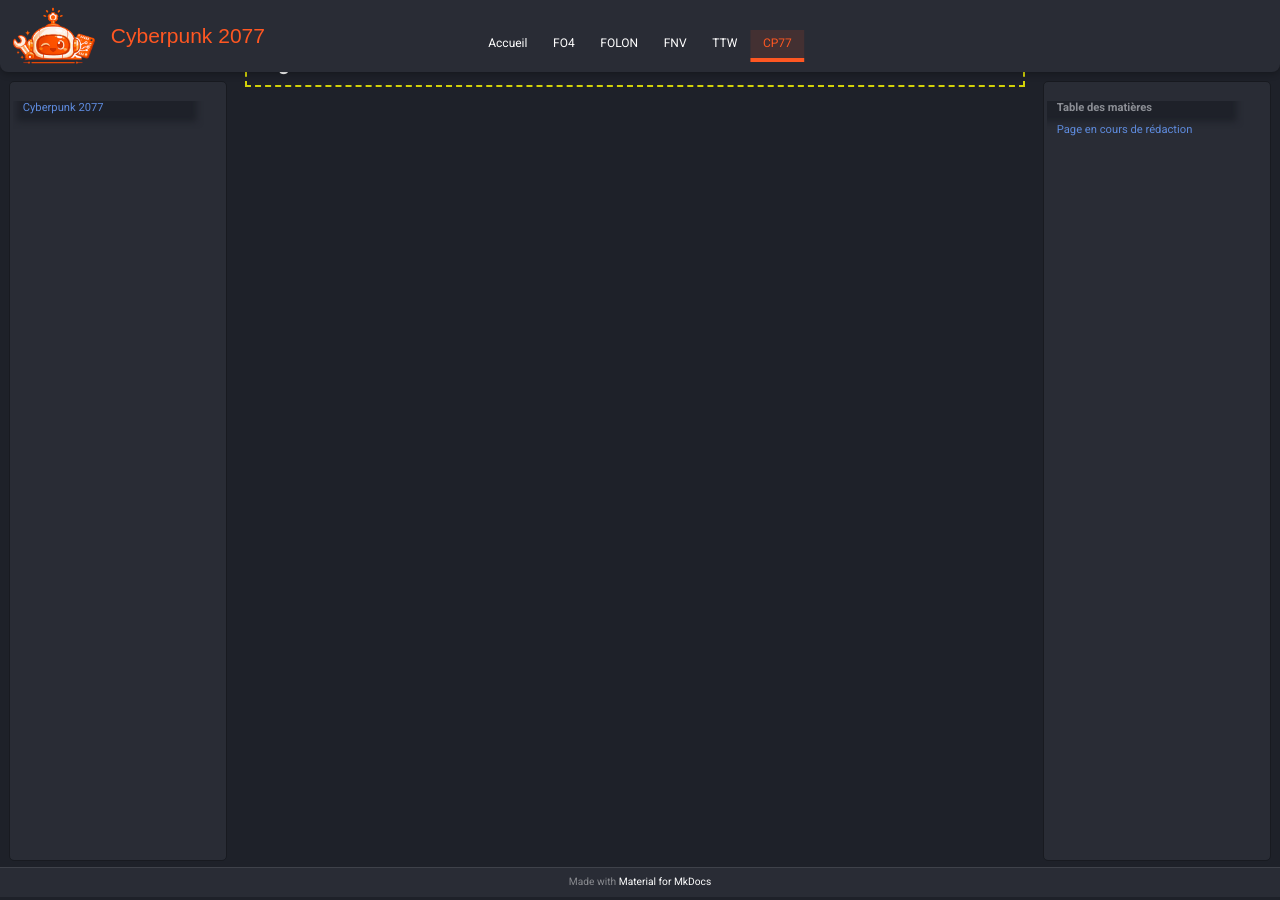
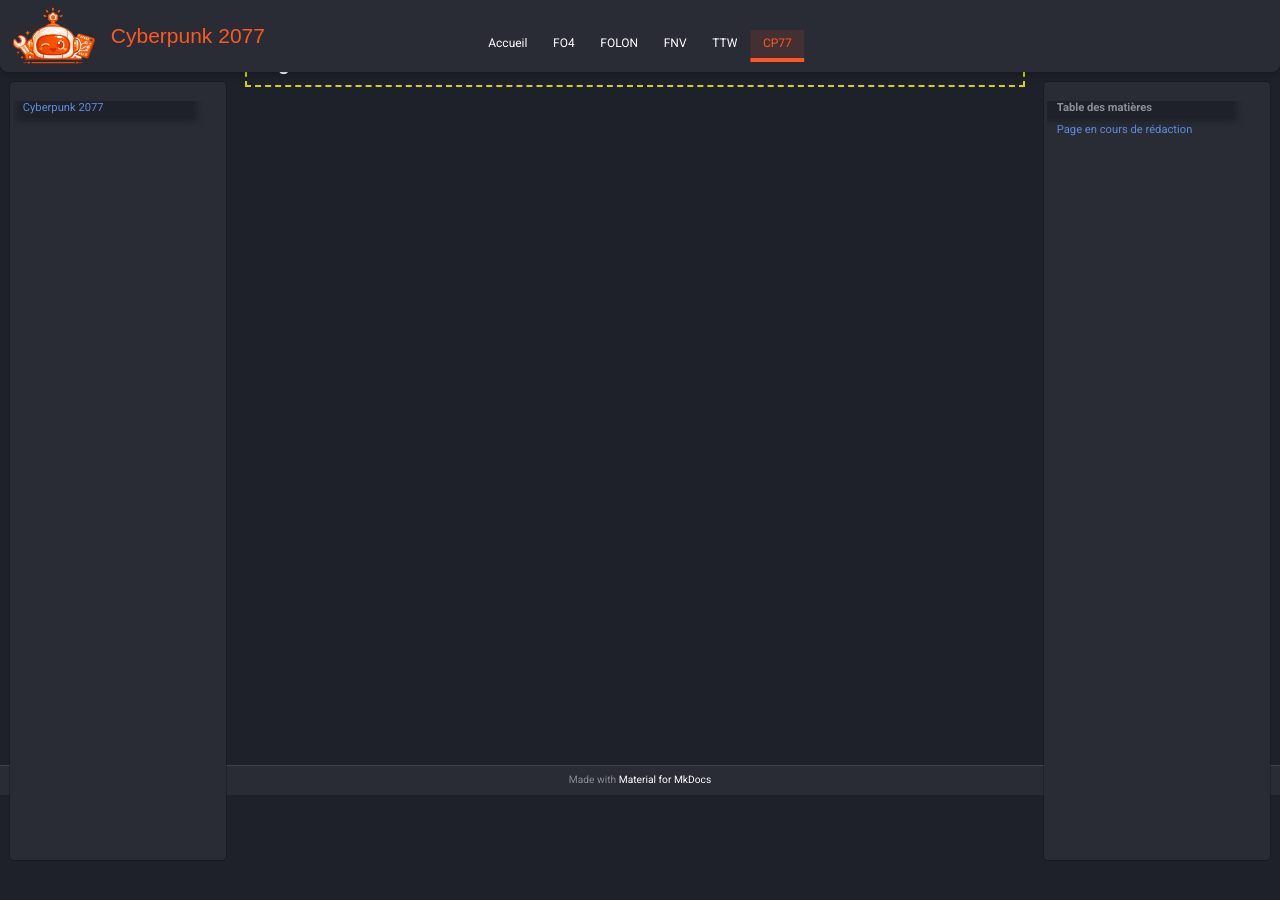
Before and after one commit to Lilevitchi/lilevitchi.github.io, an MkDocs documentation site: the page built from docs/cyberpunk/index.md, in a window 1280 px wide and 900 px high, scrolled down 105 px. Built offline with MkDocs 1.6.1 and Material for MkDocs 9.7.7, drawn with Linux system fonts in a browser that asks for light colours; after the commit the page ends 903 px from its top, so only the background shows below that.

Commit message:
Update extra.css

```diff
--- a/docs/stylesheets/extra.css
+++ b/docs/stylesheets/extra.css
@@ -266,9 +266,9 @@
 /* Main container */
 [data-md-color-scheme] .md-main {
   margin-top: var(--header-height);
-  min-height: 100%;
+  /*min-height: 100%;
 
-  /*margin-top: var(--header-height);
+  margin-top: var(--header-height);
   min-height: calc(100vh - var(--header-height));*/
 
   /* MODIFIEZ OU AJOUTEZ CECI */
@@ -514,7 +514,7 @@
   background: var(--bg-surface);
 
   border-top: 1px solid rgba(255,255,255,0.1);
-  text-align: center;
+
   display: flex;
   align-items: center;
   justify-content: center;
```
